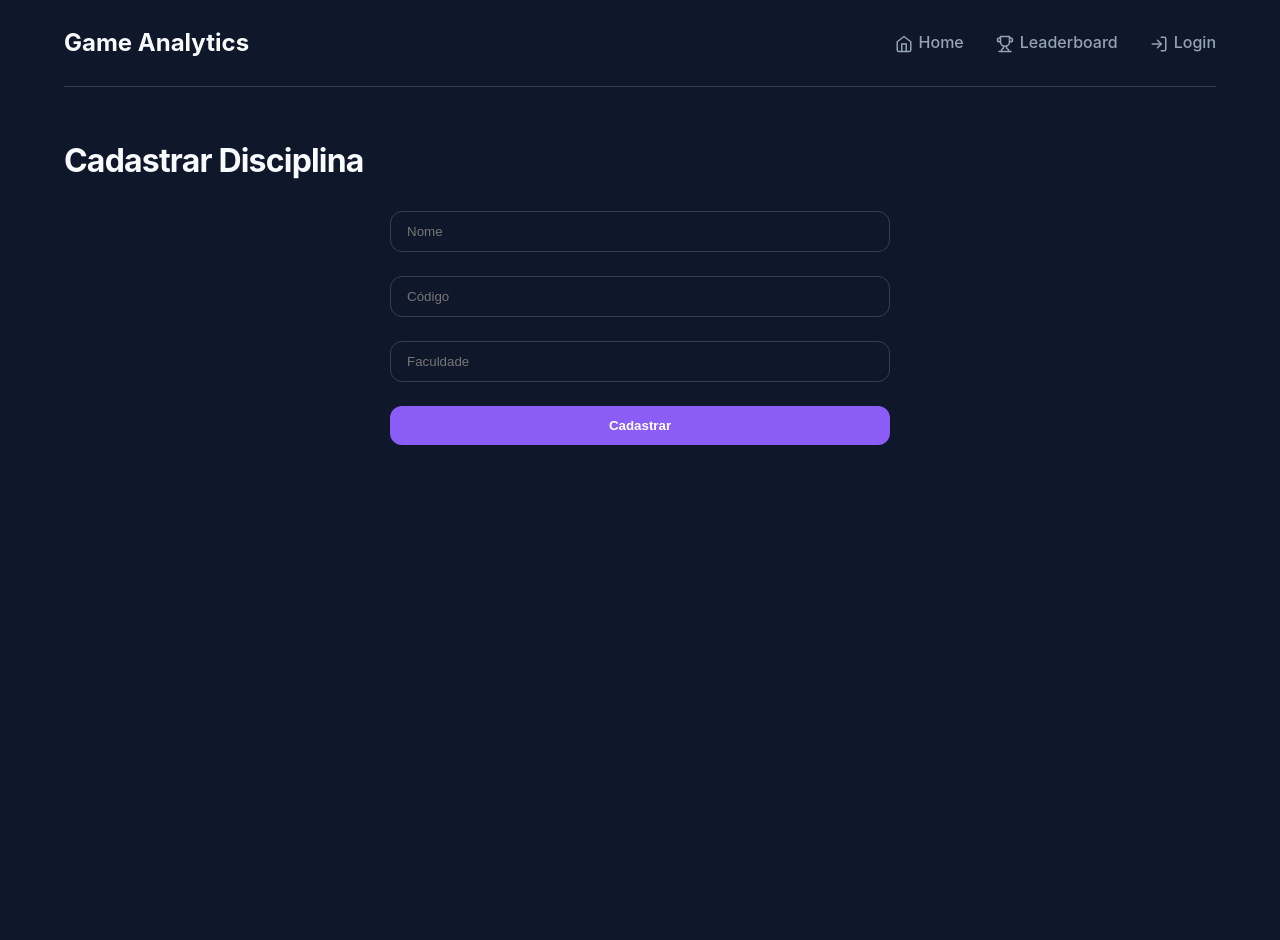
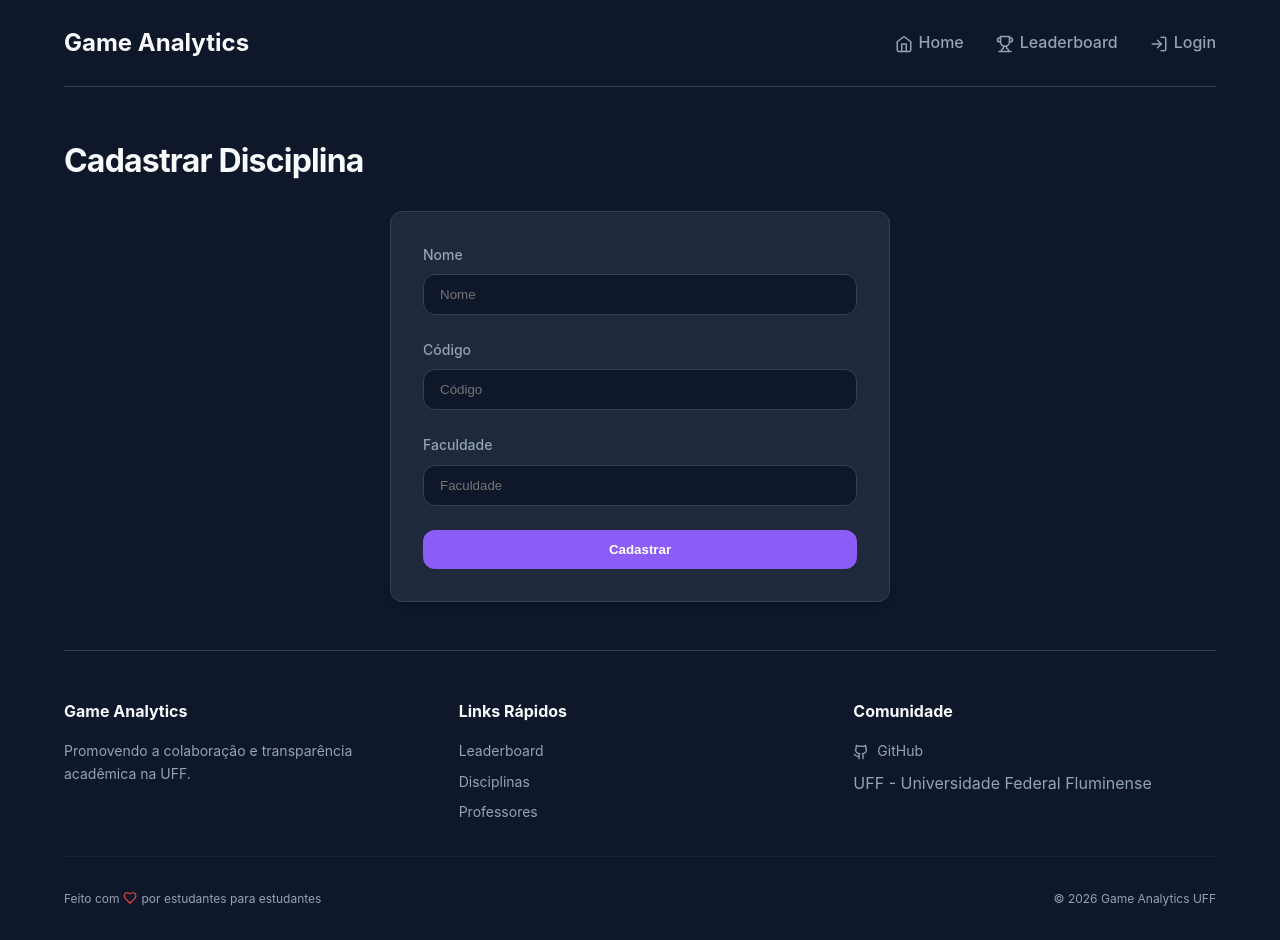
Before and after one commit to matmarcillo/Ferramentas-Estudo-UFF, a React (Vite) app in the folder frontend/: page /create-disciplina in a window 1280 px wide. Before the commit the page ends 800 px from the top, so only its background shows below. Built offline with nearby package versions, Linux system fonts and the light colour scheme; the HTML template or start-up script is replaced by a standard one.

Commit message:
page footer, and form changes

```diff
--- a/frontend/src/App.tsx
+++ b/frontend/src/App.tsx
@@ -1,5 +1,5 @@
 import { BrowserRouter as Router, Routes, Route, NavLink } from 'react-router-dom';
-import { Home as HomeIcon, Trophy, User, LogOut, LogIn } from 'lucide-react';
+import { Home as HomeIcon, Trophy, User, LogOut, LogIn, Settings, Github, Heart } from 'lucide-react';
 import Home from './pages/Home';
 import SearchDisciplina from './pages/SearchDisciplina';
 import Disciplina from './pages/Disciplina';
@@ -9,14 +9,16 @@ import SearchProfessor from './pages/SearchProfessor';
 import Professor from './pages/Professor';
 import CreateProfessor from './pages/CreateProfessor';
 import CreateDisciplina from './pages/CreateDisciplina';
+import CreateSemester from './pages/CreateSemester';
 import RateProfessor from './pages/RateProfessor';
 import RateDisciplina from './pages/RateDisciplina';
 import Leaderboard from './pages/Leaderboard';
 import Login from './pages/Login';
 import Profile from './pages/Profile';
+import { useUser } from './hooks/useUser';
 
 function App() {
-  const isLoggedIn = !!localStorage.getItem('token');
+  const { isAdmin, isLoggedIn } = useUser();
 
   const handleLogout = () => {
     localStorage.removeItem('token');
@@ -25,6 +27,7 @@ function App() {
 
   return (
     <Router>
+      <div className="app-container">
         <nav className="navbar">
           <NavLink to="/" className="nav-brand" style={{ fontSize: '1.5rem', fontWeight: 'bold', color: 'var(--text-main)' }}>
             Game Analytics
@@ -38,6 +41,12 @@ function App() {
               <Trophy size={18} style={{ marginRight: '6px', verticalAlign: 'middle' }} />
               Leaderboard
             </NavLink>
+            {isAdmin && (
+              <NavLink to="/create-semester" className={({ isActive }) => isActive ? 'active' : ''}>
+                <Settings size={18} style={{ marginRight: '6px', verticalAlign: 'middle' }} />
+                Admin
+              </NavLink>
+            )}
             {isLoggedIn ? (
               <>
                 <NavLink to="/me" className={({ isActive }) => isActive ? 'active' : ''}>
@@ -58,7 +67,7 @@ function App() {
           </div>
         </nav>
 
-      <main>
+        <main className="content">
           <Routes>
             <Route path="/" element={<Home />} />
             <Route path="/search-disciplina" element={<SearchDisciplina />} />
@@ -69,6 +78,7 @@ function App() {
             <Route path="/professor/:name" element={<Professor />} />
             <Route path="/create-professor" element={<CreateProfessor />} />
             <Route path="/create-disciplina" element={<CreateDisciplina />} />
+            <Route path="/create-semester" element={<CreateSemester />} />
             <Route path="/rate-professor" element={<RateProfessor />} />
             <Route path="/rate-disciplina" element={<RateDisciplina />} />
             <Route path="/leaderboard" element={<Leaderboard />} />
@@ -76,6 +86,37 @@ function App() {
             <Route path="/me" element={<Profile />} />
           </Routes>
         </main>
+
+        <footer className="footer">
+          <div className="footer-content">
+            <div className="footer-section">
+              <h4>Game Analytics</h4>
+              <p>Promovendo a colaboração e transparência acadêmica na UFF.</p>
+            </div>
+            <div className="footer-section">
+              <h4>Links Rápidos</h4>
+              <div className="footer-links">
+                <NavLink to="/leaderboard">Leaderboard</NavLink>
+                <NavLink to="/search-disciplina">Disciplinas</NavLink>
+                <NavLink to="/search-professor">Professores</NavLink>
+              </div>
+            </div>
+            <div className="footer-section">
+              <h4>Comunidade</h4>
+              <div className="footer-links">
+                <a href="https://github.com/matmarcillo/Ferramentas-Estudo-UFF" target="_blank" rel="noopener noreferrer">
+                  <Github size={16} /> GitHub
+                </a>
+                <span>UFF - Universidade Federal Fluminense</span>
+              </div>
+            </div>
+          </div>
+          <div className="footer-bottom">
+            <p>Feito com <Heart size={14} style={{ color: '#ef4444' }} /> por estudantes para estudantes</p>
+            <p>&copy; {new Date().getFullYear()} Game Analytics UFF</p>
+          </div>
+        </footer>
+      </div>
     </Router>
   );
 }
--- a/frontend/src/index.css
+++ b/frontend/src/index.css
@@ -33,7 +33,84 @@ body {
   width: 100%;
   max-width: 1200px;
   margin: 0 auto;
-  padding: 0 1.5rem 3rem;
+  padding: 0 1.5rem; /* Removed bottom padding since footer is now present */
+}
+
+.app-container {
+  min-height: 100vh;
+  display: flex;
+  flex-direction: column;
+}
+
+.content {
+  flex: 1;
+  padding-bottom: 3rem;
+}
+
+.footer {
+  margin-top: auto;
+  padding: 3rem 0 2rem;
+  border-top: 1px solid var(--border);
+  color: var(--text-muted);
+}
+
+.footer-content {
+  display: grid;
+  grid-template-columns: repeat(auto-fit, minmax(200px, 1fr));
+  gap: 2rem;
+  margin-bottom: 2rem;
+}
+
+.footer-section h4 {
+  color: var(--text-main);
+  margin-bottom: 1rem;
+  font-size: 1rem;
+}
+
+.footer-section p {
+  font-size: 0.875rem;
+  max-width: 300px;
+}
+
+.footer-links {
+  display: flex;
+  flex-direction: column;
+  gap: 0.5rem;
+}
+
+.footer-links a {
+  color: var(--text-muted);
+  font-size: 0.875rem;
+  display: flex;
+  align-items: center;
+  gap: 0.5rem;
+}
+
+.footer-links a:hover {
+  color: var(--primary);
+}
+
+.footer-bottom {
+  padding-top: 2rem;
+  border-top: 1px solid rgba(255, 255, 255, 0.05);
+  display: flex;
+  justify-content: space-between;
+  align-items: center;
+  font-size: 0.75rem;
+}
+
+.footer-bottom p {
+  display: flex;
+  align-items: center;
+  gap: 0.25rem;
+}
+
+@media (max-width: 768px) {
+  .footer-bottom {
+    flex-direction: column;
+    gap: 1rem;
+    text-align: center;
+  }
 }
 
 h1, h2, h3 {
--- a/frontend/src/pages/CreateDisciplina.tsx
+++ b/frontend/src/pages/CreateDisciplina.tsx
@@ -15,13 +15,22 @@ export default function CreateDisciplina() {
   };
 
   return (
-    <div>
+    <div className="container">
       <h1>Cadastrar Disciplina</h1>
-      <form onSubmit={handleSubmit}>
-        <input placeholder="Nome" value={form.nome} onChange={e => setForm({...form, nome: e.target.value})} />
-        <input placeholder="Código" value={form.codigo} onChange={e => setForm({...form, codigo: e.target.value})} />
-        <input placeholder="Faculdade" value={form.faculdade} onChange={e => setForm({...form, faculdade: e.target.value})} />
-        <button type="submit">Cadastrar</button>
+      <form onSubmit={handleSubmit} className="card" style={{ padding: '2rem' }}>
+        <div className="form-group">
+          <label>Nome</label>
+          <input placeholder="Nome" value={form.nome} onChange={e => setForm({...form, nome: e.target.value})} required />
+        </div>
+        <div className="form-group">
+          <label>Código</label>
+          <input placeholder="Código" value={form.codigo} onChange={e => setForm({...form, codigo: e.target.value})} required />
+        </div>
+        <div className="form-group">
+          <label>Faculdade</label>
+          <input placeholder="Faculdade" value={form.faculdade} onChange={e => setForm({...form, faculdade: e.target.value})} required />
+        </div>
+        <button type="submit" className="primary">Cadastrar</button>
       </form>
     </div>
   );
--- a/frontend/src/pages/CreateProfessor.tsx
+++ b/frontend/src/pages/CreateProfessor.tsx
@@ -15,13 +15,22 @@ export default function CreateProfessor() {
   };
 
   return (
-    <div>
+    <div className="container">
       <h1>Cadastrar Professor</h1>
-      <form onSubmit={handleSubmit}>
-        <input placeholder="Nome" value={form.nome} onChange={e => setForm({...form, nome: e.target.value})} />
-        <input placeholder="Email" value={form.email} onChange={e => setForm({...form, email: e.target.value})} />
-        <input placeholder="Departamento" value={form.departamento} onChange={e => setForm({...form, departamento: e.target.value})} />
-        <button type="submit">Cadastrar</button>
+      <form onSubmit={handleSubmit} className="card" style={{ padding: '2rem' }}>
+        <div className="form-group">
+          <label>Nome</label>
+          <input placeholder="Nome" value={form.nome} onChange={e => setForm({...form, nome: e.target.value})} required />
+        </div>
+        <div className="form-group">
+          <label>Email</label>
+          <input placeholder="Email" value={form.email} onChange={e => setForm({...form, email: e.target.value})} required />
+        </div>
+        <div className="form-group">
+          <label>Departamento</label>
+          <input placeholder="Departamento" value={form.departamento} onChange={e => setForm({...form, departamento: e.target.value})} required />
+        </div>
+        <button type="submit" className="primary">Cadastrar</button>
       </form>
     </div>
   );
--- /dev/null
+++ b/frontend/src/pages/CreateSemester.tsx
@@ -0,0 +1,58 @@
+import { useState } from 'react';
+import { useNavigate } from 'react-router-dom';
+import api from '../services/api';
+import { useUser } from '../hooks/useUser';
+
+export default function CreateSemester() {
+  const [form, setForm] = useState({ ano: new Date().getFullYear(), periodo: '1' });
+  const { isAdmin } = useUser();
+  const navigate = useNavigate();
+
+  if (!isAdmin) {
+    return <div>Acesso negado. Apenas administradores podem acessar esta página.</div>;
+  }
+
+  const handleSubmit = async (e: React.FormEvent) => {
+    e.preventDefault();
+    try {
+      await api.post('/semester', form);
+      alert('Semestre cadastrado com sucesso!');
+      navigate('/');
+    } catch (err) {
+      alert('Erro ao cadastrar semestre');
+    }
+  };
+
+  return (
+    <div className="container">
+      <h1>Cadastrar Semestre</h1>
+      <form onSubmit={handleSubmit} className="card" style={{ padding: '2rem', display: 'flex', flexDirection: 'column', gap: '1rem' }}>
+        <div className="form-group">
+          <label htmlFor="ano">Ano</label>
+          <input
+            id="ano"
+            type="number"
+            placeholder="Ex: 2024"
+            value={form.ano}
+            onChange={e => setForm({...form, ano: parseInt(e.target.value)})}
+            required
+          />
+        </div>
+        <div className="form-group">
+          <label htmlFor="periodo">Período</label>
+          <select
+            id="periodo"
+            value={form.periodo}
+            onChange={e => setForm({...form, periodo: e.target.value})}
+            required
+          >
+            <option value="1">1º Semestre</option>
+            <option value="2">2º Semestre</option>
+            <option value="S">Summer</option>
+          </select>
+        </div>
+        <button type="submit" className="primary">Cadastrar</button>
+      </form>
+    </div>
+  );
+}
```
Lines whose indentation alone changed are shown as unchanged.
